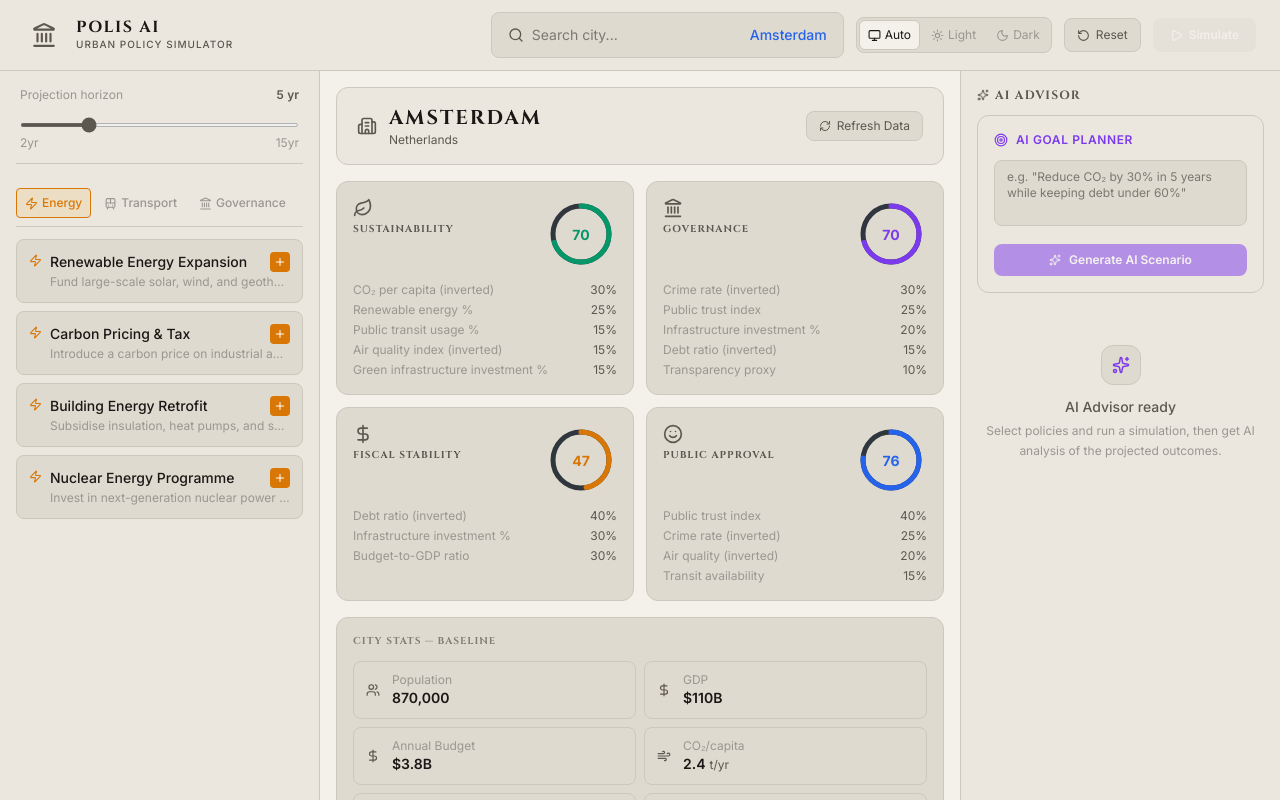
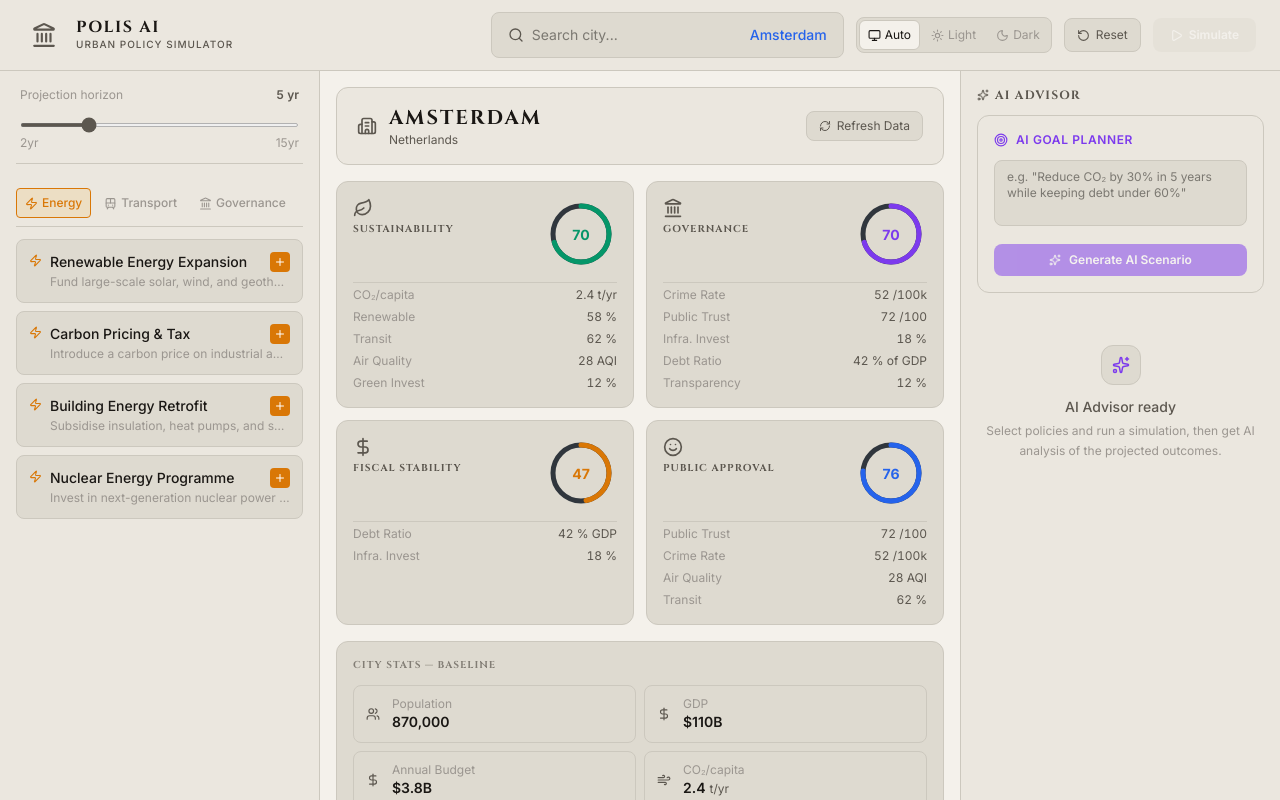
Before and after one commit to AlexGullish/Polis-AI, a Next.js app: page / in a window 1280 px wide. Shown: the top 800 px of the page. Built offline with nearby package versions, Linux system fonts and the light colour scheme.

Commit message:
Metric display fix

```diff
--- a/components/MetricCard.tsx
+++ b/components/MetricCard.tsx
@@ -109,8 +109,26 @@ export default function MetricCard({ label, score, icon, color, pillar, delta, b
         </div>
       )}
 
-      {/* Static formula weights when no simulation */}
-      {!showLiveDeltas && formula && (
+      {/* Show baseline values when no simulation is running */}
+      {!showLiveDeltas && submetrics && baseMetrics && (
+        <div className="space-y-1.5 pt-1 border-t" style={{ borderColor: 'var(--border)' }}>
+          {submetrics.map(sm => {
+            const val = baseMetrics[sm.key] as number | undefined;
+            if (val === undefined) return null;
+            return (
+              <div key={sm.key} className="flex items-center justify-between text-xs">
+                <span style={{ color: 'var(--text-muted)' }}>{sm.label}</span>
+                <span className="font-normal tabular-nums" style={{ color: 'var(--text-secondary)' }}>
+                  {val.toFixed(sm.key === 'co2PerCapita' ? 1 : 0)} {sm.unit}
+                </span>
+              </div>
+            );
+          })}
+        </div>
+      )}
+
+      {/* Fallback to formula weights only if results and base metrics are missing (unlikely) */}
+      {!showLiveDeltas && formula && (!submetrics || !baseMetrics) && (
         <div className="space-y-1">
           {formula.map(f => (
             <div key={f.label} className="flex items-center justify-between text-xs">
```
